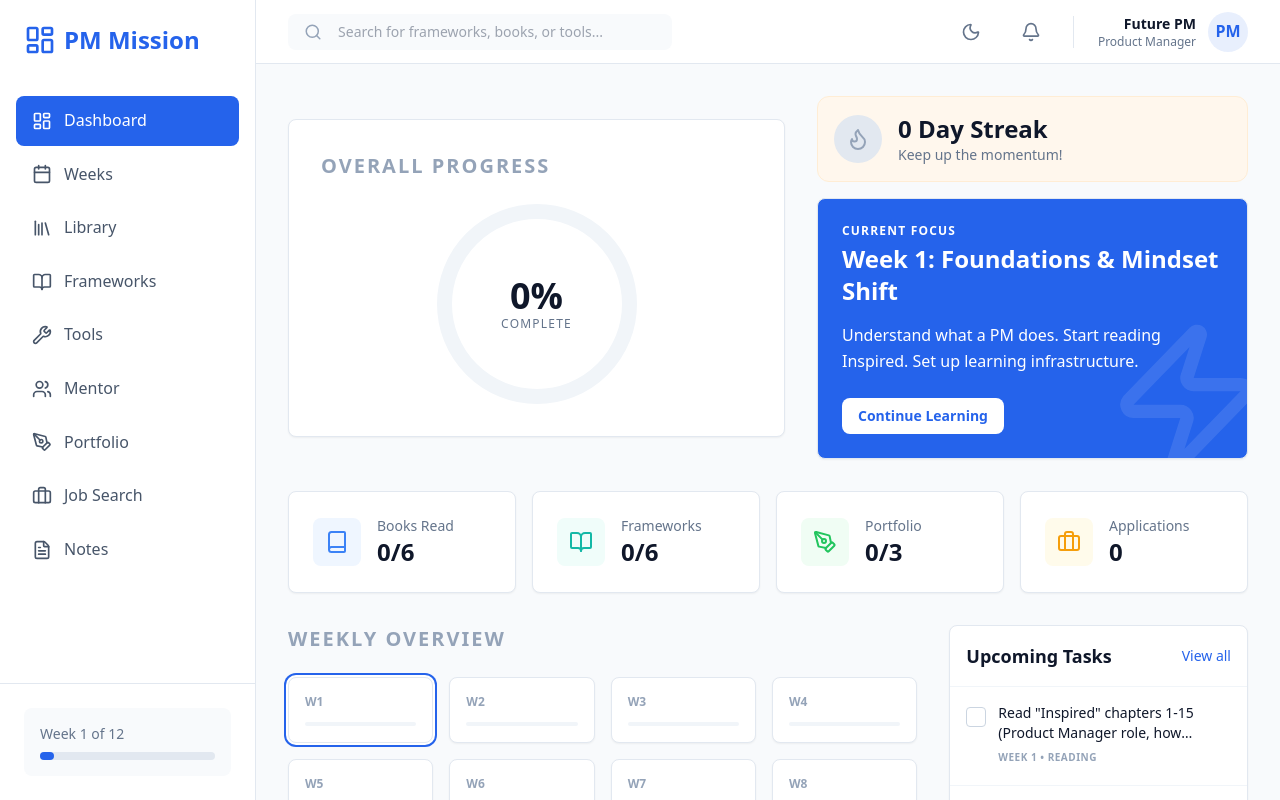
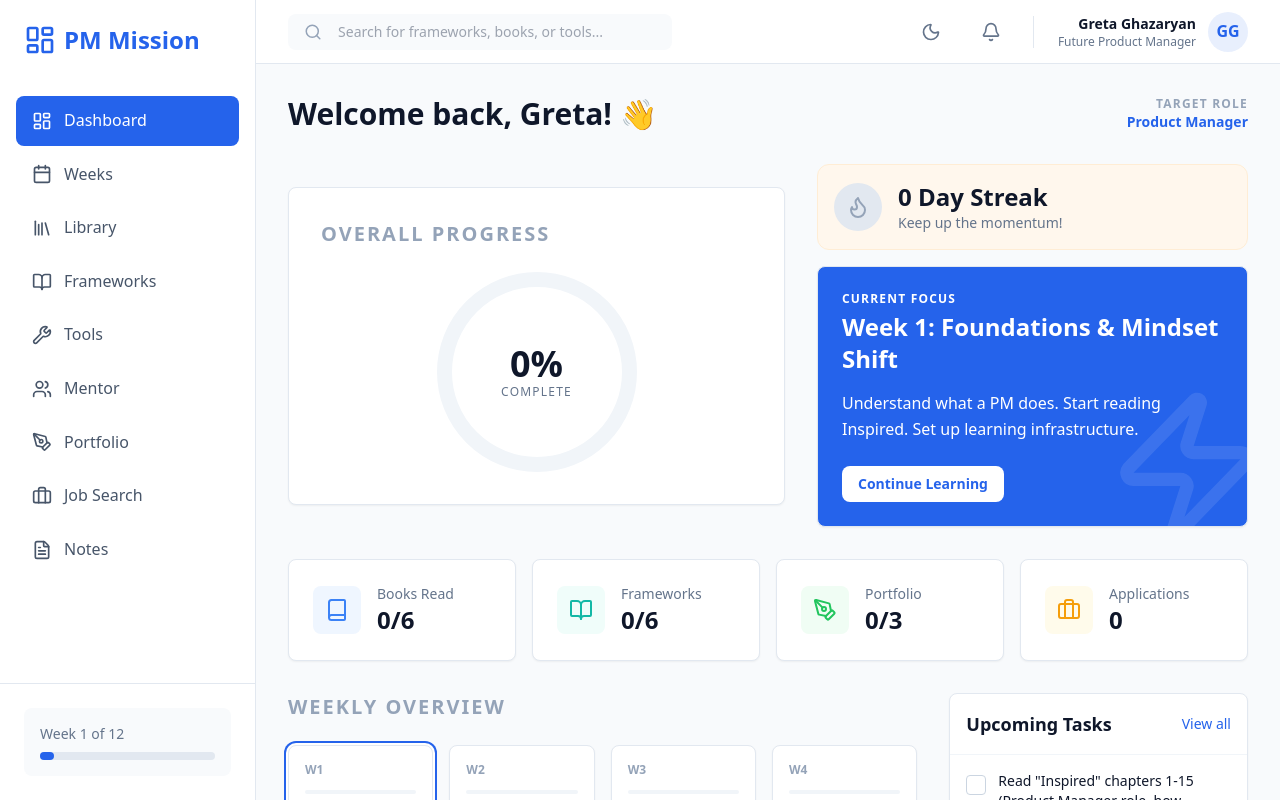
Before and after one commit to armangevorgyan/pm-launchpad, a React (Vite) app: page / in a window 1280 px wide. Shown: the top 800 px of the page. Built offline with nearby package versions, Linux system fonts and the light colour scheme.

Commit message:
Personalize UI for Greta's PM transition plan
- Added personalized greetings and role details across dashboard and header.
- Updated mentor session page with mentor highlights and new layout.
- Refined icon imports for job search page to improve efficiency.

```diff
--- a/src/components/Dashboard/DashboardPage.jsx
+++ b/src/components/Dashboard/DashboardPage.jsx
@@ -43,6 +43,16 @@ const DashboardPage = () => {
 
   return (
     <div className="max-w-6xl mx-auto space-y-8">
+      <div className="flex flex-col md:flex-row justify-between items-start md:items-end gap-4">
+        <div>
+          <h2 className="text-3xl font-bold dark:text-white">Welcome back, Greta! 👋</h2>
+        </div>
+        <div className="text-right">
+          <p className="text-xs font-bold text-slate-400 uppercase tracking-widest">Target Role</p>
+          <p className="text-sm font-semibold text-primary">Product Manager</p>
+        </div>
+      </div>
+
       <div className="flex flex-col md:flex-row gap-8 items-center">
         <div className="card p-8 flex flex-col items-center flex-1 w-full">
           <h3 className="text-xl font-bold dark:text-white mb-6 self-start uppercase tracking-widest text-slate-400 text-sm">Overall Progress</h3>
--- a/src/components/JobSearch/JobSearchPage.jsx
+++ b/src/components/JobSearch/JobSearchPage.jsx
@@ -1,6 +1,6 @@
 import React, { useState } from 'react';
 import { useProgress } from '../../context/ProgressContext';
-import { Briefcase, Building2, MapPin, Calendar, Plus, Search, ExternalLink, CheckCircle2, Circle } from 'lucide-react';
+import { Building2, Plus, Search, ExternalLink, CheckCircle2, Circle } from 'lucide-react';
 import { targetCompanies } from '../../data/companies';
 
 const JobSearchPage = () => {
--- a/src/components/Layout/Header.jsx
+++ b/src/components/Layout/Header.jsx
@@ -1,5 +1,5 @@
 import React, { useState, useEffect, useRef } from 'react';
-import { Bell, Moon, Sun, Search, User, Book, BookOpen, Wrench, Calendar, X } from 'lucide-react';
+import { Bell, Moon, Sun, Search, Book, BookOpen, Wrench, Calendar, X } from 'lucide-react';
 import { useProgress } from '../../context/ProgressContext';
 import { useNavigate } from 'react-router-dom';
 import { frameworks } from '../../data/frameworks';
@@ -134,11 +134,11 @@ const Header = () => {
 
         <div className="flex items-center gap-3">
           <div className="text-right hidden sm:block">
-            <p className="text-sm font-semibold dark:text-white">Future PM</p>
-            <p className="text-xs text-slate-500 dark:text-slate-400">Product Manager</p>
+            <p className="text-sm font-semibold dark:text-white">Greta Ghazaryan</p>
+            <p className="text-xs text-slate-500 dark:text-slate-400">Future Product Manager</p>
           </div>
           <div className="w-10 h-10 bg-primary/10 text-primary rounded-full flex items-center justify-center font-bold">
-            PM
+            GG
           </div>
         </div>
       </div>
--- a/src/components/Mentor/MentorPage.jsx
+++ b/src/components/Mentor/MentorPage.jsx
@@ -1,7 +1,7 @@
 import React from 'react';
 import { useProgress } from '../../context/ProgressContext';
 import { weeks } from '../../data/weeks';
-import { CheckCircle2, MessageSquare, Cpu, Laptop, Database, Globe } from 'lucide-react';
+import { CheckCircle2, MessageSquare} from 'lucide-react';
 
 const MentorPage = () => {
   const { mentorSessions, setMentorSessions } = useProgress();
@@ -22,9 +22,15 @@ const MentorPage = () => {
 
   return (
     <div className="max-w-4xl mx-auto space-y-12">
-      <div className="mb-8">
-        <h2 className="text-3xl font-bold dark:text-white">Mentor Sessions</h2>
-        <p className="text-slate-500 dark:text-slate-400 mt-2">How Arman can help you each week of your journey.</p>
+      <div className="mb-8 flex justify-between items-start">
+        <div>
+          <h2 className="text-3xl font-bold dark:text-white">Mentor Sessions</h2>
+          <p className="text-slate-500 dark:text-slate-400 mt-2">How Arman can help you each week of your journey.</p>
+        </div>
+        <div className="bg-violet-50 dark:bg-violet-900/20 border border-violet-100 dark:border-violet-800 p-4 rounded-xl">
+          <p className="text-xs font-bold text-violet-600 dark:text-violet-400 uppercase tracking-widest mb-1">Tech Mentor</p>
+          <p className="text-lg font-bold dark:text-white">Arman Gevorgyan</p>
+        </div>
       </div>
 
       <div className="space-y-6">
```
Also changed, not shown: 1 other file (tests, documents, lock files or other folders).
